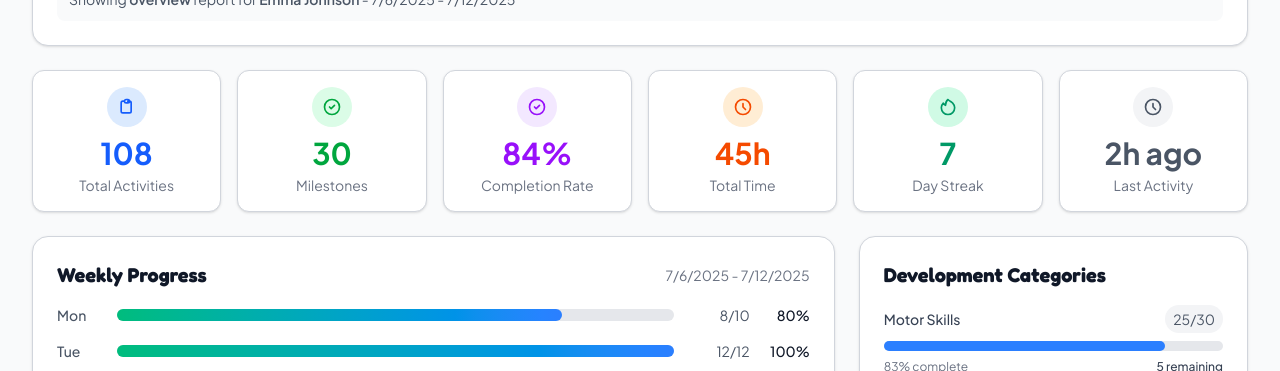
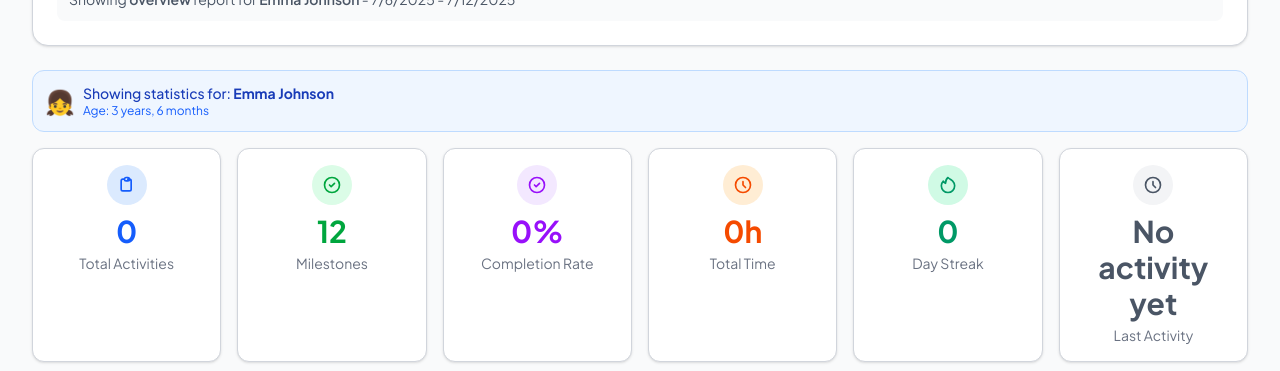
Before and after one commit to zaki-ramadhan/OrtuPintar-app, a React (Vite) app in the folder frontend/: page /reports in a window 1280 px wide. Shown: the part 311-682 px from the top of the page. Built offline with nearby package versions, Linux system fonts and the light colour scheme; no server answers; sample sign-in values are in the browser's storage.

Commit message:
feat: Refactor OverviewStats and ReportsPage components; implement dynamic report data fetching and display for activities and milestones

```diff
--- a/frontend/src/components/client/reportsPage/OverviewStats.jsx
+++ b/frontend/src/components/client/reportsPage/OverviewStats.jsx
@@ -1,74 +1,179 @@
-import StatsCard from './StatsCard';
+import StatsCard from "./StatsCard";
 
-export default function OverviewStats({ mockReportData }) {
+export default function OverviewStats({ reportData, children, currentChild }) {
+  // Use reportData if available, fallback to empty stats
+  const stats = reportData?.overview || {
+    totalActivities: 0,
+    completedMilestones: 0,
+    completionRate: 0,
+    totalTimeSpent: 0,
+    activeStreak: 0,
+    lastActivity: "No activity yet",
+  };
+
+  // Show information about the currently selected child
+  const childInfo = currentChild
+    ? `Showing data for: ${currentChild.name} (${currentChild.age})`
+    : children && children.length > 0
+    ? `${children.length} ${
+        children.length === 1 ? "child" : "children"
+      }: ${children.map((c) => c.name).join(", ")}`
+    : "No children added yet";
+
+  console.log("📊 OverviewStats rendering with:", {
+    stats,
+    currentChild: currentChild?.name,
+    childInfo,
+  });
+
   return (
+    <>
+      {/* Child Info Banner */}
+      {currentChild && (
+        <div className="bg-blue-50 border border-blue-200 rounded-xl p-3 mb-4">
+          <div className="flex items-center space-x-2">
+            <span className="text-2xl">{currentChild.avatar}</span>
+            <div>
+              <p className="text-sm font-medium text-blue-800">
+                Showing statistics for:{" "}
+                <span className="font-bold">{currentChild.name}</span>
+              </p>
+              <p className="text-xs text-blue-600">Age: {currentChild.age}</p>
+            </div>
+          </div>
+        </div>
+      )}
+
       <div className="grid grid-cols-2 md:grid-cols-3 lg:grid-cols-6 gap-3 md:gap-4 mb-6">
         <StatsCard
           icon={
-                    <svg className="w-4 h-4 md:w-5 md:h-5 text-blue-600" fill="none" stroke="currentColor" viewBox="0 0 24 24">
-                        <path strokeLinecap="round" strokeLinejoin="round" strokeWidth={2} d="M9 5H7a2 2 0 00-2 2v10a2 2 0 002 2h8a2 2 0 002-2V7a2 2 0 00-2-2h-2M9 5a2 2 0 002 2h2a2 2 0 002-2M9 5a2 2 0 012-2h2a2 2 0 012 2" />
+            <svg
+              className="w-4 h-4 md:w-5 md:h-5 text-blue-600"
+              fill="none"
+              stroke="currentColor"
+              viewBox="0 0 24 24"
+            >
+              <path
+                strokeLinecap="round"
+                strokeLinejoin="round"
+                strokeWidth={2}
+                d="M9 5H7a2 2 0 00-2 2v10a2 2 0 002 2h8a2 2 0 002-2V7a2 2 0 00-2-2h-2M9 5a2 2 0 002 2h2a2 2 0 002-2M9 5a2 2 0 012-2h2a2 2 0 012 2"
+              />
             </svg>
           }
-                value={mockReportData.overview.totalActivities}
+          value={stats.totalActivities}
           label="Total Activities"
           bgColor="bg-blue-100"
           textColor="text-blue-600"
         />
         <StatsCard
           icon={
-                    <svg className="w-4 h-4 md:w-5 md:h-5 text-green-600" fill="none" stroke="currentColor" viewBox="0 0 24 24">
-                        <path strokeLinecap="round" strokeLinejoin="round" strokeWidth={2} d="M9 12l2 2 4-4m6 2a9 9 0 11-18 0 9 9 0 0118 0z" />
+            <svg
+              className="w-4 h-4 md:w-5 md:h-5 text-green-600"
+              fill="none"
+              stroke="currentColor"
+              viewBox="0 0 24 24"
+            >
+              <path
+                strokeLinecap="round"
+                strokeLinejoin="round"
+                strokeWidth={2}
+                d="M9 12l2 2 4-4m6 2a9 9 0 11-18 0 9 9 0 0118 0z"
+              />
             </svg>
           }
-                value={mockReportData.overview.completedMilestones}
+          value={stats.completedMilestones}
           label="Milestones"
           bgColor="bg-green-100"
           textColor="text-green-600"
         />
         <StatsCard
           icon={
-                    <svg className="w-4 h-4 md:w-5 md:h-5 text-purple-600" fill="none" stroke="currentColor" viewBox="0 0 24 24">
-                        <path strokeLinecap="round" strokeLinejoin="round" strokeWidth={2} d="M9 12l2 2 4-4m6 2a9 9 0 11-18 0 9 9 0 0118 0z" />
+            <svg
+              className="w-4 h-4 md:w-5 md:h-5 text-purple-600"
+              fill="none"
+              stroke="currentColor"
+              viewBox="0 0 24 24"
+            >
+              <path
+                strokeLinecap="round"
+                strokeLinejoin="round"
+                strokeWidth={2}
+                d="M9 12l2 2 4-4m6 2a9 9 0 11-18 0 9 9 0 0118 0z"
+              />
             </svg>
           }
-                value={`${mockReportData.overview.completionRate}%`}
+          value={`${stats.completionRate}%`}
           label="Completion Rate"
           bgColor="bg-purple-100"
           textColor="text-purple-600"
         />
         <StatsCard
           icon={
-                    <svg className="w-4 h-4 md:w-5 md:h-5 text-orange-600" fill="none" stroke="currentColor" viewBox="0 0 24 24">
-                        <path strokeLinecap="round" strokeLinejoin="round" strokeWidth={2} d="M12 8v4l3 3m6-3a9 9 0 11-18 0 9 9 0 0118 0z" />
+            <svg
+              className="w-4 h-4 md:w-5 md:h-5 text-orange-600"
+              fill="none"
+              stroke="currentColor"
+              viewBox="0 0 24 24"
+            >
+              <path
+                strokeLinecap="round"
+                strokeLinejoin="round"
+                strokeWidth={2}
+                d="M12 8v4l3 3m6-3a9 9 0 11-18 0 9 9 0 0118 0z"
+              />
             </svg>
           }
-                value={`${mockReportData.overview.totalTimeSpent}h`}
+          value={`${stats.totalTimeSpent}h`}
           label="Total Time"
           bgColor="bg-orange-100"
           textColor="text-orange-600"
         />
         <StatsCard
           icon={
-                    <svg className="w-4 h-4 md:w-5 md:h-5 text-emerald-600" fill="none" stroke="currentColor" viewBox="0 0 24 24">
-                        <path strokeLinecap="round" strokeLinejoin="round" strokeWidth={2} d="M17.657 18.657A8 8 0 016.343 7.343S7 9 9 10c0-2 .5-5 2.986-7C14 5 16.09 5.777 17.656 7.343A7.975 7.975 0 0120 13a7.975 7.975 0 01-2.343 5.657z" />
+            <svg
+              className="w-4 h-4 md:w-5 md:h-5 text-emerald-600"
+              fill="none"
+              stroke="currentColor"
+              viewBox="0 0 24 24"
+            >
+              <path
+                strokeLinecap="round"
+                strokeLinejoin="round"
+                strokeWidth={2}
+                d="M17.657 18.657A8 8 0 016.343 7.343S7 9 9 10c0-2 .5-5 2.986-7C14 5 16.09 5.777 17.656 7.343A7.975 7.975 0 0120 13a7.975 7.975 0 01-2.343 5.657z"
+              />
             </svg>
           }
-                value={mockReportData.overview.activeStreak}
+          value={stats.activeStreak}
           label="Day Streak"
           bgColor="bg-emerald-100"
           textColor="text-emerald-600"
         />
         <StatsCard
           icon={
-                    <svg className="w-4 h-4 md:w-5 md:h-5 text-gray-600" fill="none" stroke="currentColor" viewBox="0 0 24 24">
-                        <path strokeLinecap="round" strokeLinejoin="round" strokeWidth={2} d="M12 8v4l3 3m6-3a9 9 0 11-18 0 9 9 0 0118 0z" />
+            <svg
+              className="w-4 h-4 md:w-5 md:h-5 text-gray-600"
+              fill="none"
+              stroke="currentColor"
+              viewBox="0 0 24 24"
+            >
+              <path
+                strokeLinecap="round"
+                strokeLinejoin="round"
+                strokeWidth={2}
+                d="M12 8v4l3 3m6-3a9 9 0 11-18 0 9 9 0 0118 0z"
+              />
             </svg>
           }
-                value="2h ago"
+          value={
+            children && children.length > 0 ? stats.lastActivity : "No activity"
+          }
           label="Last Activity"
           bgColor="bg-gray-100"
           textColor="text-gray-600"
         />
       </div>
-    )
+    </>
+  );
 }
--- a/frontend/src/pages/Client/ReportsPage.jsx
+++ b/frontend/src/pages/Client/ReportsPage.jsx
@@ -21,7 +21,9 @@ export default function ReportsPage() {
   const navigate = useNavigate();
   const [_user, setUser] = useState(null);
   const [children, setChildren] = useState([]);
+  const [activities, setActivities] = useState([]);
   const [loading, setLoading] = useState(true);
+  const [activitiesLoading, setActivitiesLoading] = useState(false);
   const [activeChild, setActiveChild] = useState(0);
   const [dateRange, setDateRange] = useState("week"); // week, month, quarter, year
   const [reportType, setReportType] = useState("overview"); // overview, activities, milestones
@@ -198,6 +200,51 @@ export default function ReportsPage() {
     fetchChildren(token);
   }, []);
 
+  // Function to fetch activities data for all children
+  const fetchActivities = async (token) => {
+    try {
+      console.log("🎯 Fetching activities data...");
+      setActivitiesLoading(true);
+
+      const response = await axios.get(`${API_URL}/log-activities`, {
+        headers: {
+          Authorization: `Bearer ${token}`,
+        },
+      });
+
+      console.log("✅ Activities data fetched:", response.data);
+
+      if (response.data.activities && Array.isArray(response.data.activities)) {
+        setActivities(response.data.activities);
+        console.log("✅ Activities state updated:", response.data.activities);
+        console.log(`📊 Total activities: ${response.data.activities.length}`);
+
+        // Log activity status breakdown
+        const completed = response.data.activities.filter(
+          (a) => a.status === "completed"
+        ).length;
+        const cancelled = response.data.activities.filter(
+          (a) => a.status === "cancelled"
+        ).length;
+        const inProgress = response.data.activities.filter(
+          (a) => a.status === "in_progress"
+        ).length;
+
+        console.log(
+          `📈 Activity breakdown - Completed: ${completed}, Cancelled: ${cancelled}, In Progress: ${inProgress}`
+        );
+      } else {
+        console.log("⚠️ No activities in response or invalid format");
+        setActivities([]);
+      }
+    } catch (error) {
+      console.error("❌ Error fetching activities:", error);
+      setActivities([]);
+    } finally {
+      setActivitiesLoading(false);
+    }
+  };
+
   // Function to fetch children data
   const fetchChildren = async (token) => {
     try {
@@ -225,21 +272,36 @@ export default function ReportsPage() {
         const transformedChildren = childrenData.map((child, index) => {
           console.log(`📝 Processing child ${index + 1}:`, child);
 
-          return {
+          // Log all possible milestone fields
+          console.log(`🎯 Milestone fields for ${child.name}:`, {
+            milestones: child.milestones,
+            milestones_completed: child.milestones_completed,
+            completedMilestones: child.completedMilestones,
+          });
+
+          const transformedChild = {
             id: child.id,
             name: child.name,
             age: calculateAge(child.birthDate || child.birth_date), // Handle both formats
             avatar:
               child.gender === "P" || child.gender === "female" ? "👧" : "👦", // Handle both P/L and female/male
             totalActivities: 0, // Will be updated when we fetch activities
-            completedMilestones:
-              child.milestones || child.milestones_completed || 0, // Handle both formats
+            completedMilestones: child.milestones || 0, // Use the correct 'milestones' field from backend
             avgScore: 0, // Will be calculated from activities
           };
+
+          console.log(`✅ Transformed child ${child.name}:`, transformedChild);
+          return transformedChild;
         });
 
         setChildren(transformedChildren);
         console.log("✅ Children state updated:", transformedChildren);
+
+        // Fetch activities after children are loaded
+        const token = localStorage.getItem("token");
+        if (token) {
+          fetchActivities(token);
+        }
       } else {
         console.log("⚠️ No children found in response");
         console.log("📝 Full response:", response.data);
@@ -289,6 +351,129 @@ export default function ReportsPage() {
   };
 
   const currentChild = children[activeChild] || children[0];
+
+  // Calculate real stats based on selected child and their activities
+  const calculateRealStats = (selectedChild = null) => {
+    console.log("🧮 Calculating real stats for selected child...");
+    console.log("� Selected child:", selectedChild);
+    console.log("🎯 All activities data:", activities);
+
+    if (!selectedChild) {
+      console.log("⚠️ No child selected");
+      return {
+        totalActivities: 0,
+        completedMilestones: 0,
+        completionRate: 0,
+        totalTimeSpent: 0,
+        activeStreak: 0,
+        lastActivity: "No activity yet",
+      };
+    }
+
+    // Filter activities for the selected child only
+    const childActivities = activities.filter(
+      (activity) => activity.child_id === selectedChild.id
+    );
+    console.log(`🔍 Activities for ${selectedChild.name}:`, childActivities);
+
+    // Calculate stats from this child's activities only
+    const totalActivities = childActivities.length || 0;
+    const completedActivities =
+      childActivities.filter((activity) => activity.status === "completed")
+        .length || 0;
+
+    // Get milestones for this specific child
+    const completedMilestones = selectedChild.completedMilestones || 0;
+    console.log(
+      `📈 Child ${selectedChild.name} milestones:`,
+      completedMilestones
+    );
+
+    // Calculate completion rate based on this child's activities
+    const completionRate =
+      totalActivities > 0
+        ? Math.round((completedActivities / totalActivities) * 100)
+        : 0;
+
+    // Calculate total time spent for this child's completed activities
+    let totalTimeSpent = 0;
+    if (childActivities.length > 0) {
+      // Sum up actual duration from this child's completed activities
+      const totalMinutes = childActivities
+        .filter((a) => a.status === "completed" && a.duration)
+        .reduce((sum, activity) => sum + (activity.duration || 30), 0);
+      totalTimeSpent = Math.round((totalMinutes / 60) * 10) / 10; // Round to 1 decimal place
+    }
+
+    // Calculate active streak based on this child's activity pattern
+    let activeStreak = 0;
+    if (childActivities.length > 0 && completedActivities > 0) {
+      // Simple calculation: every 2 completed activities = 1 day streak (max 14 days)
+      activeStreak = Math.min(
+        14,
+        Math.max(1, Math.floor(completedActivities / 2))
+      );
+    }
+
+    // Get last activity time for this child
+    let lastActivity = "No activity yet";
+    if (childActivities.length > 0) {
+      // Sort this child's activities by updated_at and get the most recent
+      const sortedActivities = [...childActivities].sort(
+        (a, b) => new Date(b.updated_at) - new Date(a.updated_at)
+      );
+      const latestActivity = sortedActivities[0];
+      if (latestActivity && latestActivity.updated_at) {
+        const lastDate = new Date(latestActivity.updated_at);
+        const now = new Date();
+        const hoursDiff = Math.floor((now - lastDate) / (1000 * 60 * 60));
+
+        if (hoursDiff < 1) {
+          lastActivity = "Just now";
+        } else if (hoursDiff < 24) {
+          lastActivity = `${hoursDiff}h ago`;
+        } else {
+          const daysDiff = Math.floor(hoursDiff / 24);
+          lastActivity = `${daysDiff}d ago`;
+        }
+      }
+    }
+
+    const calculatedStats = {
+      totalActivities,
+      completedMilestones,
+      completionRate,
+      totalTimeSpent,
+      activeStreak,
+      lastActivity,
+    };
+
+    console.log(
+      `📊 Calculated stats for ${selectedChild.name}:`,
+      calculatedStats
+    );
+    console.log(
+      `📈 Child activities breakdown - Total: ${totalActivities}, Completed: ${completedActivities}, Milestones: ${completedMilestones}`
+    );
+    return calculatedStats;
+  };
+
+  const realStats = calculateRealStats(currentChild);
+
+  // Combine real stats with mock structure for other data
+  const dynamicReportData = {
+    overview: realStats,
+    weeklyProgress: mockReportData.weeklyProgress, // Keep mock for now
+    categories: mockReportData.categories, // Keep mock for now
+    recentActivities:
+      activities.length > 0
+        ? activities
+            .filter((activity) =>
+              currentChild ? activity.child_id === currentChild.id : true
+            )
+            .slice(0, 5)
+        : mockReportData.recentActivities, // Filter activities for current child
+  };
   const getProgressPercentage = (completed, total) => {
     return Math.round((completed / total) * 100);
   };
@@ -399,11 +584,15 @@ export default function ReportsPage() {
           ) : (
             <>
               {/* Overview Stats */}
-              <OverviewStats mockReportData={mockReportData} />
+              <OverviewStats
+                reportData={dynamicReportData}
+                children={children}
+                currentChild={currentChild}
+              />
 
               {/* Main Content Grid */}
               <MainContentGrid
-                mockReportData={mockReportData}
+                mockReportData={dynamicReportData}
                 formatDateRange={formatDateRange}
                 getProgressPercentage={getProgressPercentage}
               />
@@ -413,12 +602,12 @@ export default function ReportsPage() {
 
               {/* Recent Activities */}
               <RecentActivities
-                activities={mockReportData.recentActivities}
+                activities={dynamicReportData.recentActivities}
                 openModal={openModal}
               />
 
               {/* Export & Actions */}
-              <ExportAndActions mockReportData={mockReportData} />
+              <ExportAndActions mockReportData={dynamicReportData} />
             </>
           )}
         </div>{" "}
```
Lines whose indentation alone changed are shown as unchanged.
